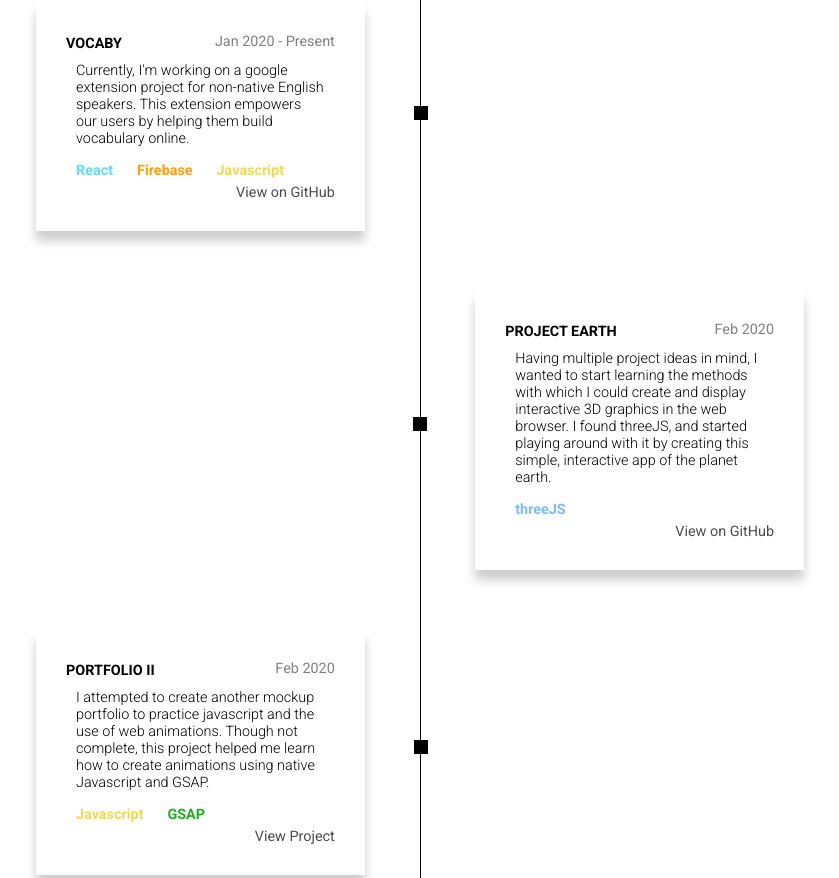
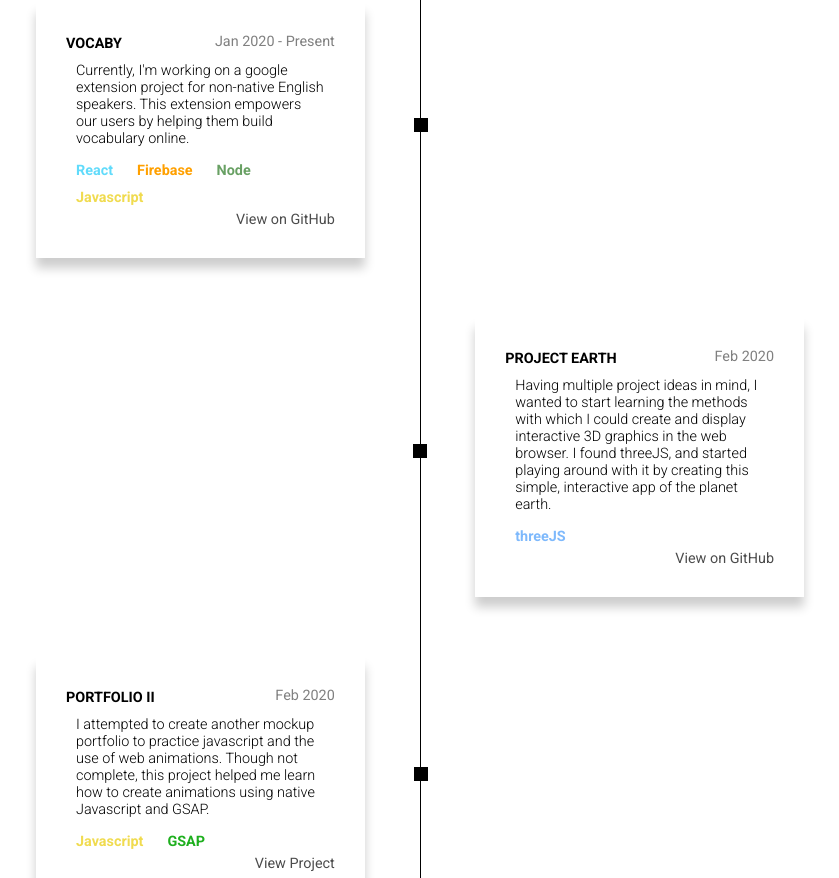
Before and after one commit to taehyunnkim/taehyunnkim.github.io, a website: page index.html in a window 1280 px wide. Shown: the part 2536-3414 px from the top of the page, without its empty margins (220-1059 px from the left). Drawn offline with Linux system fonts and the light colour scheme; files whose address does not match are found by name.

Commit message:
Edit vocaby project content

```diff
--- a/index.html
+++ b/index.html
@@ -158,6 +158,7 @@
                             <ul>
                                 <li class="react">React</li>
                                 <li class="firebase">Firebase</li>
+                                <li class="node">Node</li>
                                 <li class="javascript">Javascript</li>
                             </ul>
                             <a class="transition" href="">View on GitHub</a>
```
